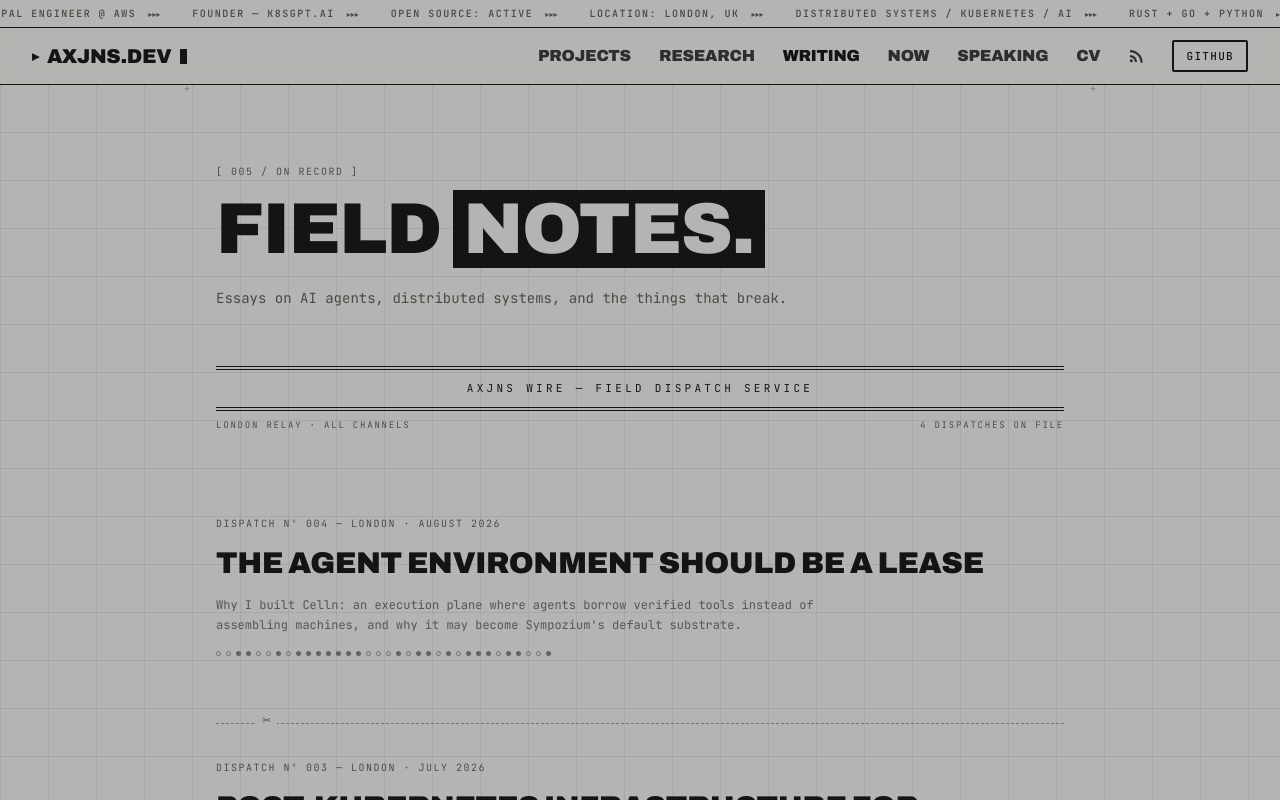
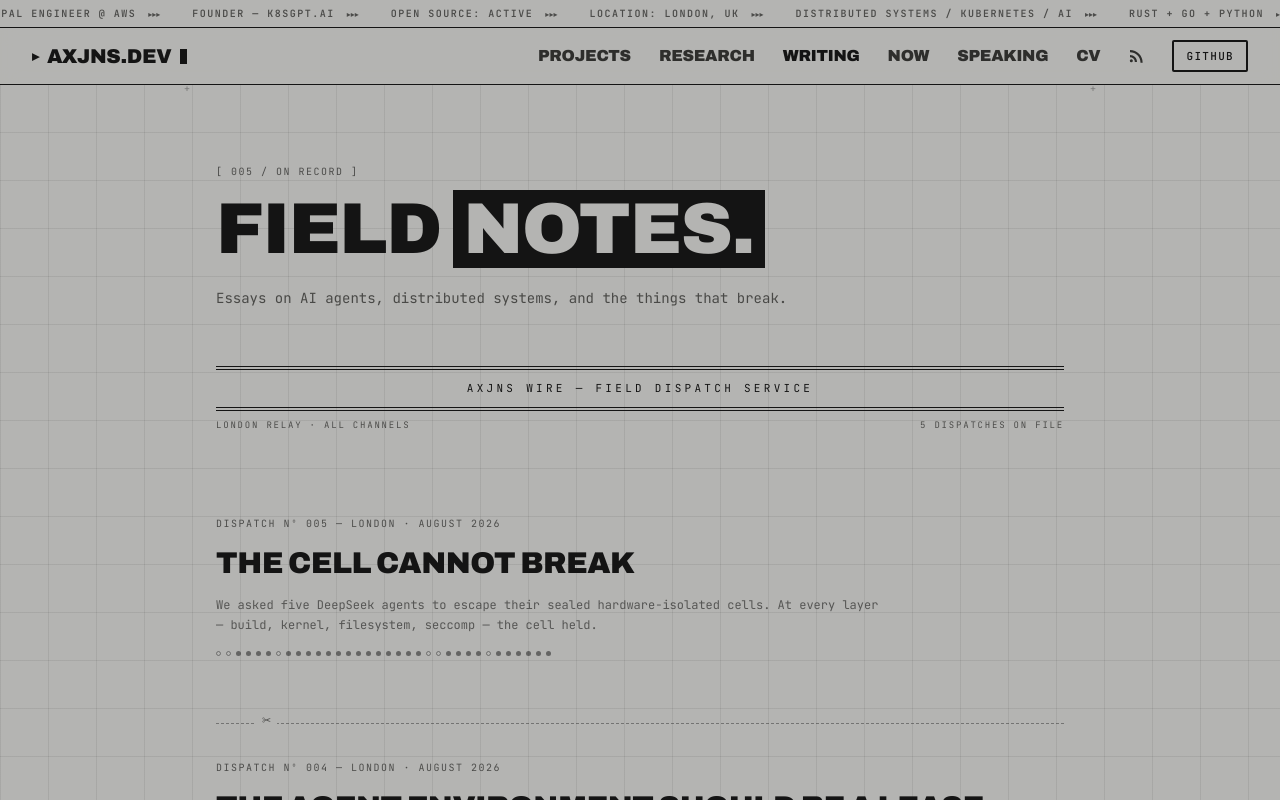
Before and after one commit to AlexsJones/website, a Next.js app: page /blog in a window 1280 px wide. Shown: the top 800 px of the page. Built offline with nearby package versions, Linux system fonts and the light colour scheme.

Commit message:
Add Celln benchmark to blog index

```diff
--- a/src/app/blog/page.tsx
+++ b/src/app/blog/page.tsx
@@ -8,6 +8,13 @@ export const metadata = {
 };
 
 const POSTS = [
+  {
+    slug: "celln-deepseek-benchmark",
+    title: "The Cell Cannot Break",
+    description:
+      "We asked five DeepSeek agents to escape their sealed hardware-isolated cells. At every layer — build, kernel, filesystem, seccomp — the cell held.",
+    date: "August 2026",
+  },
   {
     slug: "celln-execution-plane",
     title: "The Agent Environment Should Be a Lease",
--- a/src/app/feed.xml/route.ts
+++ b/src/app/feed.xml/route.ts
@@ -1,4 +1,5 @@
 const posts = [
+  ["The Cell Cannot Break", "celln-deepseek-benchmark", "2026-08-05", "We asked five DeepSeek agents to escape their sealed hardware-isolated cells. At every layer — build, kernel, filesystem, seccomp — the cell held."],
   ["The Agent Environment Should Be a Lease", "celln-execution-plane", "2026-08-03", "Why I built Celln, and why agent infrastructure should lend verified capabilities rather than hand every agent a mutable machine."],
   ["Post-Kubernetes Infrastructure for GenAI Workloads", "post-kubernetes-genai", "2026-07-01", "Field notes on the coming decoupling of coordination from execution."],
   ["The Sticky-Note Problem", "sticky-note-problem", "2026-05-01", "Why multi-agent systems need shared coordination infrastructure."],
```
